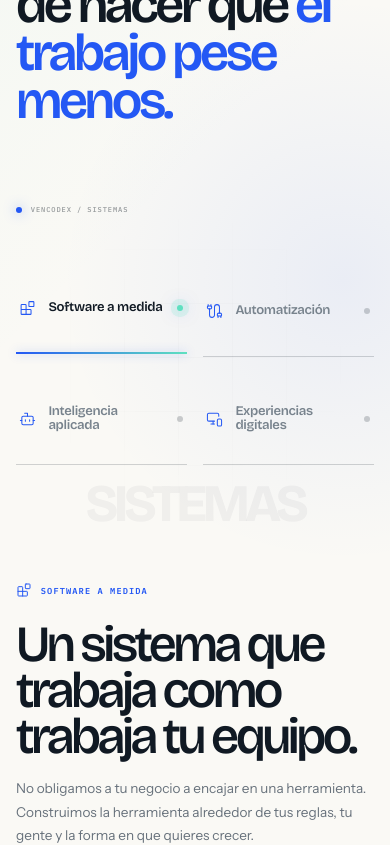
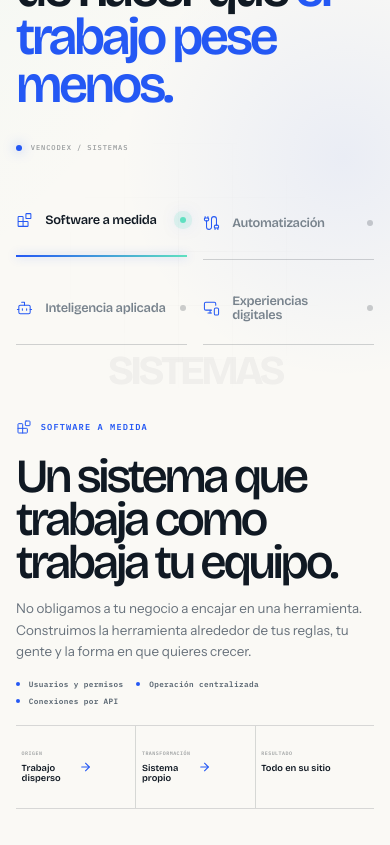
Before and after one commit to alfredoloai05/landingAl, a React (Vite) app: page / in a window 390 px wide. Shown: the part 1140-1985 px from the top of the page. Built offline with nearby package versions, Linux system fonts and the light colour scheme.

Commit message:
Compacta espacios y mejora responsive

```diff
--- a/src/styles/index.css
+++ b/src/styles/index.css
@@ -122,7 +122,7 @@ h1, h2, h3, strong { font-family: var(--font-display); }
 .data-particle { position: absolute; left: -4px; width: 4px; height: 1px; background: var(--mint); box-shadow: 0 0 6px var(--mint); }
 .coord-one { left: 22px; bottom: 20px; color: rgba(255,255,255,.28); }
 .coord-two { right: 22px; bottom: 20px; color: rgba(95,224,192,.55); }
-.capability-bar { position: relative; z-index: 3; height: 76px; display: grid; grid-template-columns: minmax(150px, calc((100vw - 1240px) / 2 + 150px)) 1fr; align-items: center; border-top: 1px solid var(--light-line); background: rgba(11,19,28,.52); overflow: hidden; }
+.capability-bar { position: relative; z-index: 3; height: 62px; display: grid; grid-template-columns: minmax(150px, calc((100vw - 1240px) / 2 + 150px)) 1fr; align-items: center; border-top: 1px solid var(--light-line); background: rgba(11,19,28,.52); overflow: hidden; }
 .capability-bar > span { justify-self: end; padding-right: 2.2rem; color: var(--mint); font-family: "Manrope", sans-serif; font-size: .54rem; font-weight: 800; letter-spacing: .18em; }
 .capability-marquee { position: relative; overflow: hidden; border-left: 1px solid var(--light-line); }
 .capability-marquee::after { content: ""; position: absolute; inset: 0; pointer-events: none; background: linear-gradient(90deg, var(--navy-2), transparent 10%, transparent 90%, var(--navy-2)); }
@@ -232,6 +232,7 @@ h1, h2, h3, strong { font-family: var(--font-display); }
 @media (max-width: 999px) {
   .contact-kinetic { display: none; }
 }
+
 .contact-orb { position: absolute; top: 50%; right: -10vw; width: min(56vw, 760px); aspect-ratio: 1; display: grid; place-items: center; border: 1px solid rgba(255,255,255,.18); border-radius: 50%; transform: translateY(-50%); }
 .contact-orb::before, .contact-orb::after { content: ""; position: absolute; border: 1px solid rgba(255,255,255,.13); border-radius: 50%; }.contact-orb::before { inset: 13%; }.contact-orb::after { inset: 29%; }
 .contact-orb span { color: rgba(255,255,255,.055); font-family: "Manrope",sans-serif; font-size: 22rem; font-weight: 800; }
@@ -249,6 +250,13 @@ h1, h2, h3, strong { font-family: var(--font-display); }
 .footer-bottom { width: var(--shell); min-height: 76px; display: flex; align-items: center; justify-content: space-between; gap: 1rem; margin: 0 auto; color: rgba(255,255,255,.35); border-top: 1px solid var(--light-line); font-size: .64rem; }
 .footer-bottom a { display: flex; align-items: center; gap: .45rem; color: rgba(255,255,255,.57); text-decoration: none; font-family: "Manrope",sans-serif; font-weight: 700; letter-spacing: .08em; }
 .footer-bottom svg { width: 14px; }
+
+@media (min-width: 821px) {
+  .contact { min-height: 540px; }
+  .contact-shell { min-height: 540px; padding: 28px 0; }
+  .footer-main { padding: 28px 0 36px; }
+  .footer-bottom { min-height: 58px; }
+}
 
 @media (max-width: 1100px) {
   :root { --shell: min(100% - 48px, 940px); }
@@ -335,7 +343,7 @@ h1, h2, h3, strong { font-family: var(--font-display); }
 .stage-hint { bottom: 4.7%; color: rgba(255,255,255,.25); font-size: .42rem; font-weight: 800; letter-spacing: .15em; }
 
 /* Interactive solutions */
-.solutions-experience { padding: 90px 0 100px; background: var(--paper); }
+.solutions-experience { padding: 40px 0 36px; background: var(--paper); }
 .experience-heading, .workflow-heading { display: grid; grid-template-columns: minmax(0, 1.45fr) minmax(280px, .55fr); align-items: end; gap: 4rem; margin-bottom: 2.8rem; }
 .experience-heading h2, .workflow-heading h2 { margin-top: 1.2rem; color: var(--navy); font-size: clamp(2.75rem, 4.65vw, 5rem); font-weight: 500; line-height: .98; letter-spacing: -.065em; }
 .experience-heading h2 em, .workflow-heading h2 em { color: var(--blue); font-style: normal; }
@@ -509,7 +517,7 @@ h1, h2, h3, strong { font-family: var(--font-display); }
 
 /* Independent capability field */
 .capability-sequence { position: relative; color: var(--navy); }
-.capability-open { position: relative; min-height: 625px; display: grid; grid-template-columns: minmax(0,1.02fr) minmax(430px,.98fr); align-items: center; gap: clamp(3rem,8vw,8rem); padding: 1.2rem 0 2rem; overflow: hidden; }
+.capability-open { position: relative; min-height: 520px; display: grid; grid-template-columns: minmax(0,1.02fr) minmax(430px,.98fr); align-items: center; gap: clamp(3rem,7vw,7rem); padding: .8rem 0 1.25rem; overflow: hidden; }
 .capability-open::before { content: ""; position: absolute; top: 4%; bottom: 4%; left: 54%; width: 1px; background: linear-gradient(transparent,rgba(16,25,35,.18),transparent); }
 .capability-story { position: relative; z-index: 2; }
 .capability-active { display: flex; align-items: center; gap: .55rem; color: var(--blue); font-family: var(--font-mono); font-size: .54rem; font-weight: 600; letter-spacing: .13em; text-transform: uppercase; }.capability-active svg { width: 16px; stroke-width: 1.5; }
@@ -522,12 +530,12 @@ h1, h2, h3, strong { font-family: var(--font-display); }
 .capability-route > div { position: relative; min-width: 0; display: flex; flex-direction: column; justify-content: center; gap: .42rem; padding: 1.05rem .7rem; }.capability-route > div + div { border-left: 1px solid var(--line); }
 .capability-route small { color: rgba(16,25,35,.38); font-family: var(--font-mono); font-size: .35rem; font-weight: 600; letter-spacing: .1em; }.capability-route strong { overflow: hidden; color: var(--navy); font-size: .68rem; font-weight: 600; text-overflow: ellipsis; white-space: nowrap; }
 .capability-route svg { position: absolute; z-index: 2; top: 50%; right: -10px; width: 19px; padding: 3px; color: var(--blue); background: var(--paper); transform: translateY(-50%); }
-.capability-choice-field { position: relative; isolation: isolate; min-width: 0; min-height: 520px; display: grid; place-items: center; padding-left: clamp(1rem,3vw,3rem); }
+.capability-choice-field { position: relative; isolation: isolate; min-width: 0; min-height: 440px; display: grid; place-items: center; padding-left: clamp(1rem,3vw,3rem); }
 .capability-choice-field::before { content: ""; position: absolute; inset: 8% 0; z-index: -2; opacity: .26; background-image: linear-gradient(rgba(16,25,35,.08) 1px,transparent 1px),linear-gradient(90deg,rgba(16,25,35,.08) 1px,transparent 1px); background-size: 54px 54px; mask-image: radial-gradient(circle,#000,transparent 72%); }
 .capability-watermark { position: absolute; z-index: -1; left: 50%; bottom: 7%; color: rgba(16,25,35,.045); font-family: var(--font-display); font-size: clamp(4rem,6vw,6.5rem); font-weight: 750; line-height: .8; letter-spacing: -.08em; text-transform: uppercase; white-space: nowrap; transform: translateX(-50%); }
 .capability-system-label { position: absolute; top: 9%; left: clamp(1rem,3vw,3rem); display: flex; align-items: center; gap: .55rem; color: rgba(16,25,35,.43); font-family: var(--font-mono); font-size: .44rem; letter-spacing: .13em; }.capability-system-label i { width: 6px; height: 6px; border-radius: 50%; background: var(--blue); box-shadow: 0 0 12px rgba(36,88,244,.55); }
 .capability-choices { position: relative; z-index: 2; width: 100%; display: grid; grid-template-columns: repeat(2,minmax(0,1fr)); gap: clamp(1.4rem,3vw,2.8rem); }
-.capability-choice { position: relative; min-height: 112px; display: grid; grid-template-columns: 28px minmax(0,1fr) 8px; align-items: center; gap: .7rem; padding: 1rem .2rem; color: #78838d; border: 0; border-bottom: 1px solid rgba(16,25,35,.18); background: transparent; text-align: left; cursor: pointer; transition: color .3s,transform .3s; }
+.capability-choice { position: relative; min-height: 96px; display: grid; grid-template-columns: 28px minmax(0,1fr) 8px; align-items: center; gap: .7rem; padding: .85rem .2rem; color: #78838d; border: 0; border-bottom: 1px solid rgba(16,25,35,.18); background: transparent; text-align: left; cursor: pointer; transition: color .3s,transform .3s; }
 .capability-choice:hover,.capability-choice.active { color: var(--navy); transform: translateY(-3px); }.capability-choice > svg { width: 20px; color: var(--blue); stroke-width: 1.45; }.capability-choice > span { font-family: var(--font-display); font-size: clamp(.92rem,1.35vw,1.2rem); font-weight: 600; line-height: 1.05; letter-spacing: -.025em; }.capability-choice > i { width: 6px; height: 6px; border-radius: 50%; background: rgba(16,25,35,.2); transition: background .3s,box-shadow .3s; }.capability-choice.active > i { background: var(--mint); box-shadow: 0 0 0 6px rgba(95,224,192,.17),0 0 16px rgba(36,88,244,.5); }
 .capability-choice > b { position: absolute; left: 0; bottom: -1px; width: 100%; height: 2px; background: linear-gradient(90deg,var(--blue),var(--mint)); box-shadow: 0 0 10px rgba(36,88,244,.35); transform: scaleX(0); transform-origin: left; animation: capability-choice-progress var(--capability-duration, 8000ms) linear forwards; }
 .solutions-experience.is-paused .capability-choice > b { animation-play-state: paused; }
@@ -535,7 +543,7 @@ h1, h2, h3, strong { font-family: var(--font-display); }
 @keyframes capability-choice-progress { to { transform: scaleX(1); } }
 
 /* Compact client-fit accordion */
-.audience { isolation: isolate; overflow: hidden; padding: 100px 0 110px; background: var(--bone); }
+.audience { isolation: isolate; overflow: hidden; padding: 44px 0 30px; background: var(--bone); }
 .audience-grid { position: absolute; inset: 0; z-index: -2; opacity: .28; background-image: linear-gradient(rgba(16,25,35,.07) 1px,transparent 1px),linear-gradient(90deg,rgba(16,25,35,.07) 1px,transparent 1px); background-size: 72px 72px; mask-image: linear-gradient(90deg,#000,transparent 82%); }
 .audience-shell { display: grid; grid-template-columns: minmax(300px,.78fr) minmax(0,1.22fr); align-items: start; gap: clamp(3.5rem,7vw,7rem); }
 .audience-intro h2 { max-width: 540px; margin: 1.2rem 0 1.25rem; color: var(--navy); font-size: clamp(3.1rem,4.6vw,5.1rem); font-weight: 600; line-height: .91; letter-spacing: -.07em; }
@@ -597,7 +605,7 @@ h1, h2, h3, strong { font-family: var(--font-display); }
 .process-journey { position: relative; height: 250svh; scroll-margin-top: 0; background: #11203a; }
 .journey-sticky { position: sticky; top: 0; height: 100svh; overflow: hidden; color: var(--white); background: radial-gradient(circle at 52% 52%,rgba(36,88,244,.22),transparent 30%),#11203a; }
 .journey-grid { position: absolute; inset: 0; opacity: .16; background-image: linear-gradient(rgba(255,255,255,.06) 1px,transparent 1px),linear-gradient(90deg,rgba(255,255,255,.06) 1px,transparent 1px); background-size: 68px 68px; mask-image: radial-gradient(circle at center,#000,transparent 76%); }
-.journey-shell { height: 100%; display: grid; grid-template-rows: auto 1fr auto; padding: 105px 0 38px; }
+.journey-shell { height: 100%; display: grid; grid-template-rows: auto 1fr auto; padding: 28px 0 26px; }
 .journey-heading { position: relative; z-index: 4; display: grid; grid-template-columns: .7fr 1.7fr .6fr; align-items: end; gap: 2rem; }
 .journey-heading h2 { font-size: clamp(2rem,3.4vw,3.75rem); font-weight: 500; line-height: 1; letter-spacing: -.055em; }
 .journey-heading h2 em { color: var(--mint); font-style: normal; }
@@ -639,14 +647,33 @@ h1, h2, h3, strong { font-family: var(--font-display); }
 .journey-mobile, .journey-static { display: none; }
 
 @media (max-width: 980px) {
-  .capability-open { grid-template-columns: 1fr; gap: 3.2rem; }.capability-open::before { display: none; }.capability-choice-field { min-height: 390px; padding-left: 0; }
+  .capability-open { grid-template-columns: 1fr; gap: 2.5rem; }.capability-open::before { display: none; }.capability-choice-field { min-height: 350px; padding-left: 0; }
   .journey-heading { grid-template-columns: 1fr 2fr; }.journey-scroll-hint { display: none; }
   .journey-stage { grid-template-columns: 1fr .8fr; }.journey-engine { position: absolute; left: 48%; width: 310px; opacity: .72; transform: translateX(-50%); }.journey-word,.journey-copy { position: relative; z-index: 4; }.journey-copy { grid-column: 2; }
 }
 
 @media (max-width: 580px) {
   .experience-heading h2 { font-size: clamp(2.45rem,11.5vw,3.7rem); }
-  .capability-open { min-height: 0; gap: 2.7rem; padding: 1rem 0; }.capability-story h3 { font-size: clamp(2.85rem,13vw,4rem); }.capability-story > p { font-size: .85rem; }.capability-choice-field { min-height: 340px; }.capability-choice-field::before { inset: 0; }.capability-system-label { top: 3%; left: 0; }.capability-watermark { bottom: 3%; max-width: none; font-size: 13.5vw; }.capability-choices { gap: 1rem; }.capability-choice { min-height: 92px; grid-template-columns: 22px 1fr 7px; gap: .45rem; }.capability-choice > svg { width: 17px; }.capability-choice > span { font-size: .82rem; }.capability-outcomes { margin: 1.4rem 0; }.capability-route > div { padding: .9rem .3rem; }.capability-route small { font-size: .27rem; }.capability-route strong { font-size: .5rem; }.capability-link { margin-top: 1.2rem; }
+  .capability-open { min-height: 0; gap: 1.65rem; padding: .25rem 0 .5rem; }
+  .capability-story h3 { margin: 1rem 0 .85rem; font-size: clamp(2.7rem,12.2vw,3.8rem); }
+  .capability-story > p { font-size: .84rem; line-height: 1.62; }
+  .capability-choice-field { min-height: 245px; }
+  .capability-choice-field::before { inset: 0; }
+  .capability-system-label { top: 0; left: 0; }
+  .capability-watermark { bottom: 0; max-width: none; font-size: 10.5vw; }
+  .capability-choices { gap: .7rem 1rem; }
+  .capability-choice { min-height: 74px; grid-template-columns: 22px 1fr 7px; gap: .45rem; padding: .65rem 0; }
+  .capability-choice > svg { width: 17px; }
+  .capability-choice > span { font-size: .8rem; }
+  .capability-outcomes { gap: .45rem .8rem; margin: 1rem 0 1.15rem; }
+  .capability-route { grid-template-columns: repeat(3,minmax(0,1fr)); }
+  .capability-route > div { min-height: 82px; padding: .75rem .35rem; }
+  .capability-route > div:not(:last-child) { padding-right: 1.2rem; }
+  .capability-route > div + div { border-top: 0; border-left: 1px solid var(--line); }
+  .capability-route small { font-size: .31rem; }
+  .capability-route strong { width: 70px; min-height: 2.3em; overflow: visible; font-size: .58rem; line-height: 1.15; white-space: normal; }
+  .capability-route > div:not(:last-child) strong { width: 55px; }
+  .capability-route svg { top: 50%; right: -9px; transform: translateY(-50%); }
   .process-journey { height: 320svh; }
   .journey-shell { padding: 92px 0 25px; }
   .journey-heading { grid-template-columns: 1fr; gap: .75rem; }.journey-heading h2 { font-size: 2.25rem; }.journey-heading h2 br { display: none; }.journey-heading .section-label { font-size: .49rem; }
@@ -809,7 +836,7 @@ h1, h2, h3, strong { font-family: var(--font-display); }
 .system-stage { border-radius: 0 32px 0 32px; }
 .solutions-experience {
   isolation: isolate;
-  padding-top: 120px;
+  padding-top: 40px;
   background:
     radial-gradient(circle at 88% 34%, rgba(36,88,244,.075), transparent 28%),
     linear-gradient(135deg, rgba(95,224,192,.045) 0, transparent 32%),
@@ -819,7 +846,7 @@ h1, h2, h3, strong { font-family: var(--font-display); }
   content: "VENCODEX  /  MAKE IT MOVE";
   position: absolute;
   z-index: 1;
-  top: 34px;
+  top: 10px;
   right: max(40px, calc((100vw - 1240px) / 2));
   color: rgba(16,25,35,.34);
   font-family: var(--font-mono);
@@ -875,8 +902,8 @@ h1, h2, h3, strong { font-family: var(--font-display); }
   .hero-title { font-size: clamp(3rem, 13.5vw, 4.45rem); line-height: .91; }
   .hero-title .line { overflow: visible; }
   .journey-heading h2 br { display: block; }
-  .solutions-experience { padding-top: 100px; }
-  .solutions-experience::before { top: 28px; right: 16px; }
+  .solutions-experience { padding-top: 50px; }
+  .solutions-experience::before { top: 12px; right: 16px; }
   .trust-section::after { display: none; }
   .contact-orb { animation: none; }
 }
@@ -980,7 +1007,7 @@ h1, h2, h3, strong { font-family: var(--font-display); }
 }
 
 /* Final capabilities composition */
-.experience-heading { display: block; margin-bottom: 3.4rem; }
+.experience-heading { display: block; margin-bottom: 1.6rem; }
 .experience-heading h2 { max-width: 1120px; font-size: clamp(3.4rem, 6.25vw, 7rem); line-height: .9; }
 .experience-heading > p { width: min(100%, 390px); display: grid; grid-template-columns: auto 1fr; align-items: start; gap: .8rem; margin: 1.7rem 0 0 auto; padding-left: 1rem; border-left: 1px solid var(--blue); font-size: .76rem; line-height: 1.55; }
 .experience-heading > p strong { padding-top: .18rem; color: var(--blue); font-family: var(--font-mono); font-size: .42rem; font-weight: 600; letter-spacing: .12em; white-space: nowrap; }
@@ -997,6 +1024,8 @@ h1, h2, h3, strong { font-family: var(--font-display); }
 .contact-shell h2 { max-width: 1080px; }
 
 @media (max-width: 580px) {
+  .solutions-experience { padding: 84px 0 52px; }
+  .experience-heading { margin-bottom: 1.9rem; }
   .experience-heading h2 { font-size: clamp(3rem, 13.4vw, 4.4rem); line-height: .92; }
   .experience-heading > p { grid-template-columns: 1fr; gap: .35rem; margin-top: 1.35rem; }
 }
```
